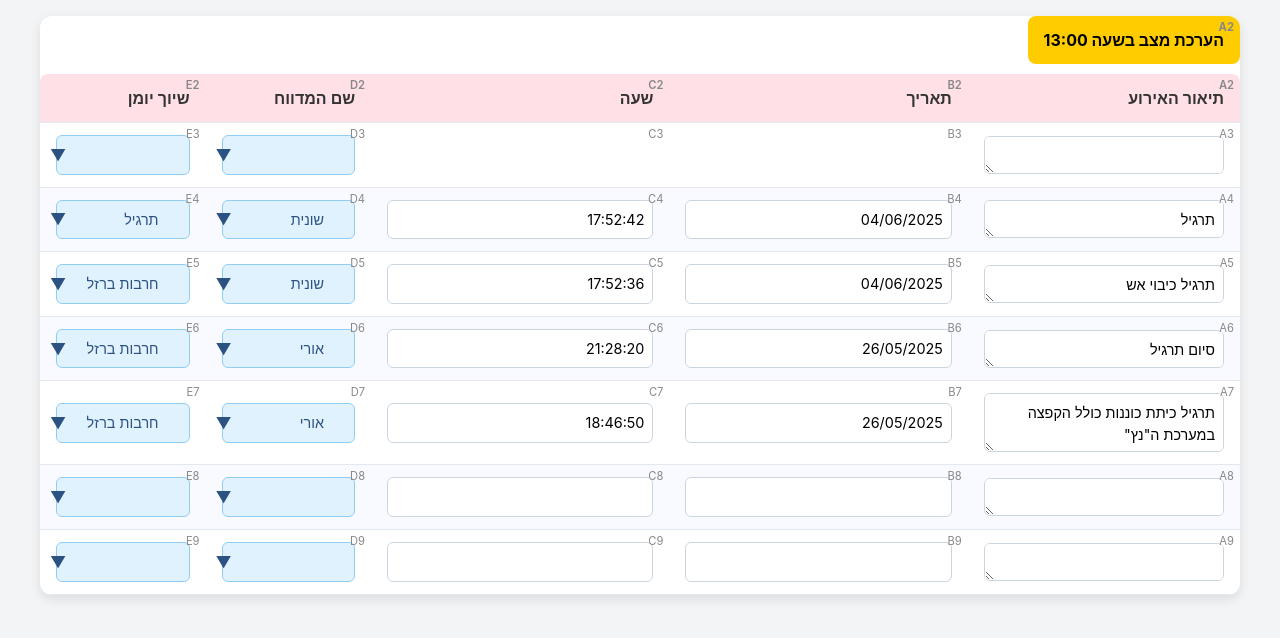
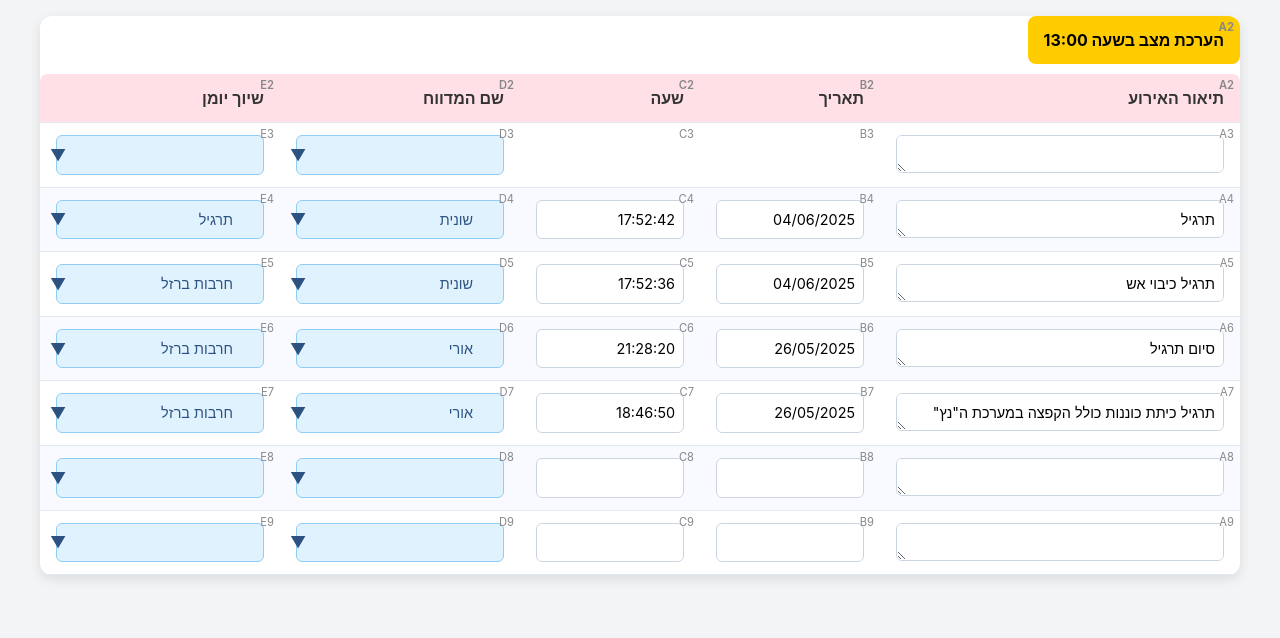
Before and after one commit to gavishori/Lappid-Hapak, a plain HTML site: page index.html in a window 1280 px wide. Drawn offline with nearby package versions, Linux system fonts and the light colour scheme.

Commit message:
Update index.html

```diff
--- a/index.html
+++ b/index.html
@@ -21,7 +21,7 @@
             background-color: #ffffff;
             border-radius: 12px;
             box-shadow: 0 4px 12px rgba(0, 0, 0, 0.1);
-            overflow-x: auto; /* Allows horizontal scrolling on small screens */
+            overflow-x: auto; /* Allows horizontal scrolling on small screens if content overflows */
             width: 100%;
             max-width: 1200px;
         }
@@ -29,13 +29,14 @@
             width: 100%;
             border-collapse: separate;
             border-spacing: 0;
+            table-layout: fixed; /* Ensures column widths are respected */
         }
         th, td {
             padding: 12px 16px;
             text-align: right;
             border-bottom: 1px solid #e2e8f0;
-            white-space: nowrap; /* Prevents text wrapping in cells by default */
             position: relative; /* Needed for absolute positioning of cell numbers */
+            vertical-align: top; /* Align content to the top of the cell */
         }
         th {
             background-color: #ffe0e6; /* Light pink background for headers */
@@ -44,6 +45,10 @@
             position: sticky;
             top: 0;
             z-index: 10;
+            white-space: nowrap; /* Keep headers on one line */
+        }
+        td {
+            white-space: normal; /* Allow text wrapping within data cells */
         }
         tr:nth-child(even) {
             background-color: #f8faff; /* Light blueish background for even rows */
@@ -77,7 +82,7 @@
             font-size: 0.9rem;
             color: #2c5282;
             width: 100%;
-            min-width: 120px;
+            min-width: 100px; /* Reduced min-width for mobile flexibility */
         }
         .dropdown-cell select:focus {
             outline: none;
@@ -122,6 +127,34 @@
             border-color: #4299e1;
             box-shadow: 0 0 0 3px rgba(66, 153, 225, 0.5);
         }
+
+        /* Responsive Column Widths */
+        /* Default for mobile (smaller screens) */
+        .col-description { width: 35%; } /* תיאור האירוע */
+        .col-date { width: 15%; } /* תאריך */
+        .col-time { width: 15%; } /* שעה */
+        .col-reporter { width: 20%; } /* שם המדווח */
+        .col-journal { width: 15%; } /* שיוך יומן */
+
+
+        /* On medium screens (tablets and up), adjust widths */
+        @media (min-width: 768px) { /* md breakpoint */
+            .col-description { width: 25%; }
+            .col-date { width: 15%; }
+            .col-time { width: 15%; }
+            .col-reporter { width: 25%; }
+            .col-journal { width: 20%; }
+        }
+
+        /* On large screens (desktops and up), adjust widths */
+        @media (min-width: 1024px) { /* lg breakpoint */
+            .col-description { width: 30%; }
+            .col-date { width: 15%; }
+            .col-time { width: 15%; }
+            .col-reporter { width: 20%; }
+            .col-journal { width: 20%; }
+        }
+
     </style>
 </head>
 <body class="bg-gray-100 p-4">
@@ -136,19 +169,19 @@
             <thead>
                 <tr>
                     <!-- Row 2 (headers) -->
-                    <th class="rounded-tr-lg">
+                    <th class="rounded-tr-lg col-description">
                         תיאור האירוע
                     </th>
-                    <th>
+                    <th class="col-date">
                         תאריך
                     </th>
-                    <th>
+                    <th class="col-time">
                         שעה
                     </th>
-                    <th>
+                    <th class="col-reporter">
                         שם המדווח
                     </th>
-                    <th class="rounded-tl-lg">
+                    <th class="rounded-tl-lg col-journal">
                         שיוך יומן
                     </th>
                 </tr>
@@ -156,12 +189,12 @@
             <tbody id="table-body">
                 <!-- This will be the interactive row A3 -->
                 <tr>
-                    <td>
+                    <td class="col-description">
                         <textarea class="cell-input" id="inputA3" rows="1"></textarea>
                     </td>
-                    <td></td>
-                    <td></td>
-                    <td class="dropdown-cell">
+                    <td class="col-date"></td>
+                    <td class="col-time"></td>
+                    <td class="dropdown-cell col-reporter">
                         <!-- Added reporter name select to initial A3 row -->
                         <select class="reporter-name-select">
                             <option value=""></option>
@@ -171,7 +204,7 @@
                             <option value="משה">משה</option>
                         </select>
                     </td>
-                    <td class="dropdown-cell">
+                    <td class="dropdown-cell col-journal">
                         <select class="journal-assignment-select">
                             <option value=""></option>
                             <option value="חרבות ברזל">חרבות ברזל</option>
@@ -184,16 +217,16 @@
                 </tr>
                 <!-- Example Row 1 (original A3, now A4) -->
                 <tr>
-                    <td>
+                    <td class="col-description">
                         <textarea class="cell-input" rows="1">תרגיל</textarea>
                     </td>
-                    <td>
+                    <td class="col-date">
                         <input type="text" class="cell-input" value="04/06/2025">
                     </td>
-                    <td>
+                    <td class="col-time">
                         <input type="text" class="cell-input" value="17:52:42">
                     </td>
-                    <td class="dropdown-cell">
+                    <td class="dropdown-cell col-reporter">
                         <select class="reporter-name-select">
                             <option value="שונית">שונית</option>
                             <option value="אורי">אורי</option>
@@ -201,7 +234,7 @@
                             <option value="משה">משה</option>
                         </select>
                     </td>
-                    <td class="dropdown-cell">
+                    <td class="dropdown-cell col-journal">
                         <select class="journal-assignment-select">
                             <option value="חרבות ברזל">חרבות ברזל</option>
                             <option value="תרגיל" selected>תרגיל</option>
@@ -213,16 +246,16 @@
                 </tr>
                 <!-- Example Row 2 (original A4, now A5) -->
                 <tr>
-                    <td>
+                    <td class="col-description">
                         <textarea class="cell-input" rows="1">תרגיל כיבוי אש</textarea>
                     </td>
-                    <td>
+                    <td class="col-date">
                         <input type="text" class="cell-input" value="04/06/2025">
                     </td>
-                    <td>
+                    <td class="col-time">
                         <input type="text" class="cell-input" value="17:52:36">
                     </td>
-                    <td class="dropdown-cell">
+                    <td class="dropdown-cell col-reporter">
                         <select class="reporter-name-select">
                             <option value="שונית" selected>שונית</option>
                             <option value="אורי">אורי</option>
@@ -230,7 +263,7 @@
                             <option value="משה">משה</option>
                         </select>
                     </td>
-                    <td class="dropdown-cell">
+                    <td class="dropdown-cell col-journal">
                         <select class="journal-assignment-select">
                             <option value="חרבות ברזל">חרבות ברזל</option>
                             <option value="תרגיל">תרגיל</option>
@@ -242,16 +275,16 @@
                 </tr>
                 <!-- Example Row 3 (original A5, now A6) -->
                 <tr>
-                    <td>
+                    <td class="col-description">
                         <textarea class="cell-input" rows="1">סיום תרגיל</textarea>
                     </td>
-                    <td>
+                    <td class="col-date">
                         <input type="text" class="cell-input" value="26/05/2025">
                     </td>
-                    <td>
+                    <td class="col-time">
                         <input type="text" class="cell-input" value="21:28:20">
                     </td>
-                    <td class="dropdown-cell">
+                    <td class="dropdown-cell col-reporter">
                         <select class="reporter-name-select">
                             <option value="שונית">שונית</option>
                             <option value="אורי" selected>אורי</option>
@@ -259,7 +292,7 @@
                             <option value="משה">משה</option>
                         </select>
                     </td>
-                    <td class="dropdown-cell">
+                    <td class="dropdown-cell col-journal">
                         <select class="journal-assignment-select">
                             <option value="חרבות ברזל">חרבות ברזל</option>
                             <option value="תרגיל">תרגיל</option>
@@ -280,7 +313,7 @@
                     <td>
                         <input type="text" class="cell-input" value="18:46:50">
                     </td>
-                    <td class="dropdown-cell">
+                    <td class="dropdown-cell col-reporter">
                         <select class="reporter-name-select">
                             <option value="שונית">שונית</option>
                             <option value="אורי" selected>אורי</option>
@@ -288,7 +321,7 @@
                             <option value="משה">משה</option>
                         </select>
                     </td>
-                    <td class="dropdown-cell">
+                    <td class="dropdown-cell col-journal">
                         <select class="journal-assignment-select">
                             <option value="חרבות ברזל">חרבות ברזל</option>
                             <option value="תרגיל">תרגיל</option>
@@ -300,16 +333,16 @@
                 </tr>
                 <!-- Empty row for additional entries (original A7, now A8) -->
                 <tr>
-                    <td>
+                    <td class="col-description">
                         <textarea class="cell-input" rows="1"></textarea>
                     </td>
-                    <td>
+                    <td class="col-date">
                         <input type="text" class="cell-input" value="">
                     </td>
-                    <td>
+                    <td class="col-time">
                         <input type="text" class="cell-input" value="">
                     </td>
-                    <td class="dropdown-cell">
+                    <td class="dropdown-cell col-reporter">
                         <select class="reporter-name-select">
                             <option value=""></option>
                             <option value="שונית">שונית</option>
@@ -318,7 +351,7 @@
                             <option value="משה">משה</option>
                         </select>
                     </td>
-                    <td class="dropdown-cell">
+                    <td class="dropdown-cell col-journal">
                         <select class="journal-assignment-select">
                             <option value=""></option>
                             <option value="חרבות ברזל">חרבות ברזל</option>
@@ -331,16 +364,16 @@
                 </tr>
                 <!-- Empty row for additional entries (original A8, now A9) -->
                 <tr>
-                    <td>
+                    <td class="col-description">
                         <textarea class="cell-input" rows="1"></textarea>
                     </td>
-                    <td>
+                    <td class="col-date">
                         <input type="text" class="cell-input" value="">
                     </td>
-                    <td>
+                    <td class="col-time">
                         <input type="text" class="cell-input" value="">
                     </td>
-                    <td class="dropdown-cell">
+                    <td class="dropdown-cell col-reporter">
                         <select class="reporter-name-select">
                             <option value=""></option>
                             <option value="שונית">שונית</option>
@@ -349,7 +382,7 @@
                             <option value="משה">משה</option>
                         </select>
                     </td>
-                    <td class="dropdown-cell">
+                    <td class="dropdown-cell col-journal">
                         <select class="journal-assignment-select">
                             <option value=""></option>
                             <option value="חרבות ברזל">חרבות ברזל</option>
@@ -505,11 +538,11 @@
                     // Create a new empty row that will become the new A3
                     const newEmptyInputRow = document.createElement('tr');
                     newEmptyInputRow.innerHTML = `
-                        <td><textarea class="cell-input" id="inputA3" rows="1"></textarea></td>
-                        <td></td>
-                        <td></td>
-                        <td class="dropdown-cell"></td>
-                        <td class="dropdown-cell"></td>
+                        <td class="col-description"><textarea class="cell-input" id="inputA3" rows="1"></textarea></td>
+                        <td class="col-date"></td>
+                        <td class="col-time"></td>
+                        <td class="dropdown-cell col-reporter"></td>
+                        <td class="dropdown-cell col-journal"></td>
                     `;
                     // Append select elements to the new empty row's dropdown cells,
                     // defaulting to the determined values (with fallback)
```
